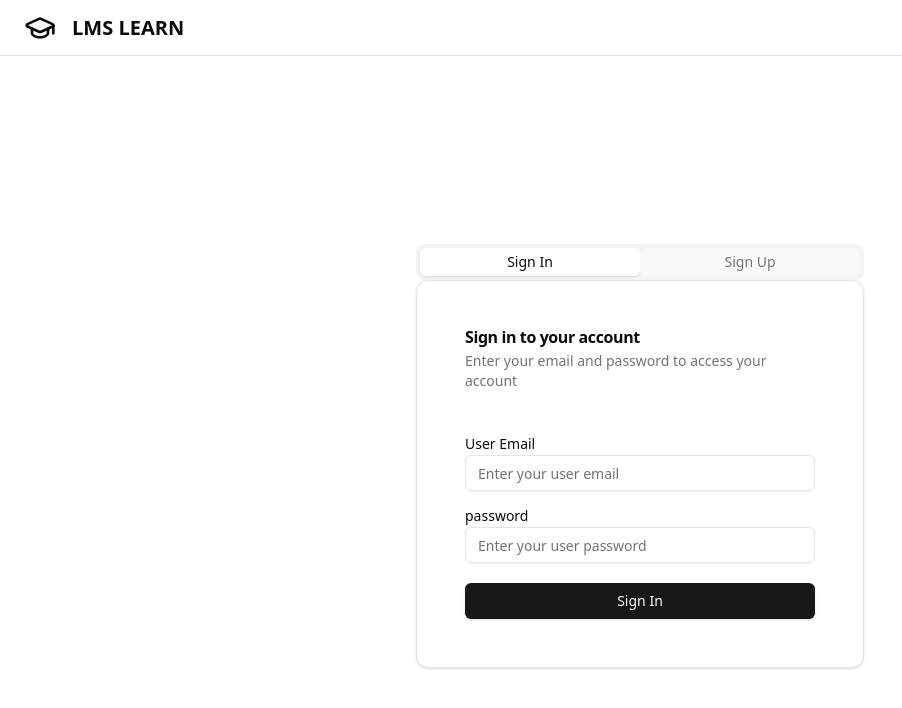
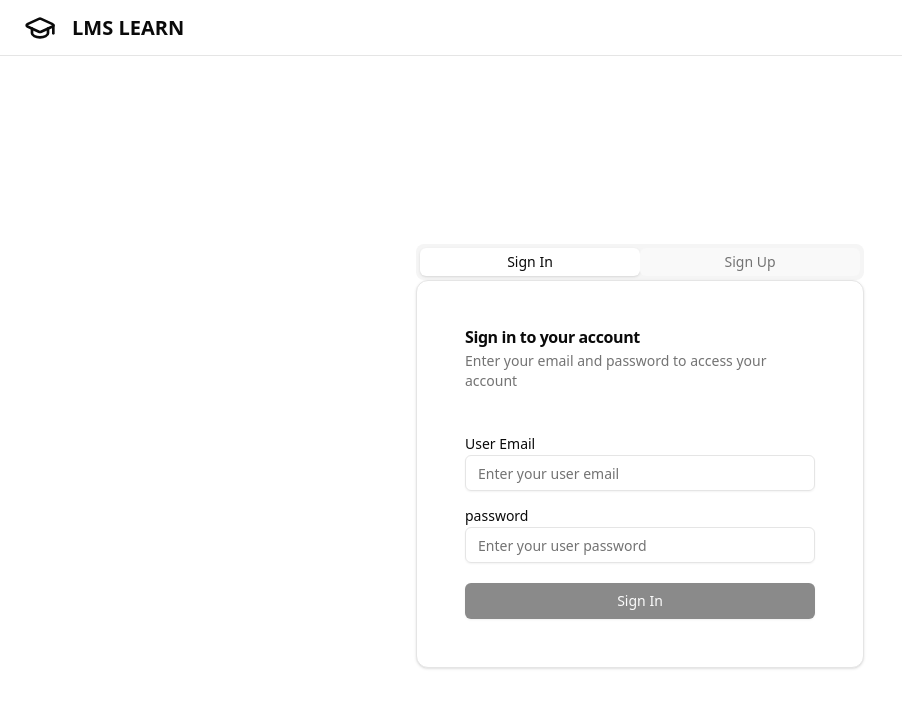
Before and after one commit to BARNALIXD/MERNclient, a React (Vite) app: page /auth in a window 1280 px wide. Shown: the top 708 px of the page, without its empty margins (0-902 px from the left). Built offline with nearby package versions, Linux system fonts and the light colour scheme.

Commit message:
function checkIfSignUpFormIsValid() {   function checkIfSignInFormIsValid() {

```diff
--- a/src/components/common-form/index.jsx
+++ b/src/components/common-form/index.jsx
@@ -7,6 +7,7 @@ function CommonForm({
   formControls = [],
   formData,
   setFormData,
+  isButtonDisabled = false,
 }) {
   return (
     <form onSubmit={handleSubmit}>
@@ -16,7 +17,7 @@ function CommonForm({
         formData={formData}
         setFormData={setFormData}
       />
-      <Button type="submit" className="mt-5 w-full">{buttonText || "Submit"}</Button>
+      <Button disabled={isButtonDisabled} type="submit" className="mt-5 w-full">{buttonText || "Submit"}</Button>
     </form>
   );
 }
--- a/src/pages/auth/index.jsx
+++ b/src/pages/auth/index.jsx
@@ -19,6 +19,23 @@ function Authpage() {
 
   function handleTabChange(value) {
     setActiveTab(value);
+  }
+
+  function checkIfSignInFormIsValid() {
+    return (
+      signInFormData &&
+      signInFormData.userEmail !== "" &&
+      signInFormData.password !== ""
+    );
+  }
+
+  function checkIfSignUpFormIsValid() {
+    return (
+      signUpFormData &&
+      signUpFormData.userName !== "" &&
+      signUpFormData.userEmail !== "" &&
+      signUpFormData.password !== ""
+    );
   }
 
   console.log(signInFormData);
@@ -56,6 +73,7 @@ function Authpage() {
                 buttonText={'Sign In'}
                 formData={signInFormData}
                 setFormData={setSignInFormData}
+                isButtonDisabled = {!checkIfSignInFormIsValid()}
                 />
             </CardContent>
            </Card>
@@ -74,6 +92,7 @@ function Authpage() {
                 buttonText={'Sign Up'}
                 formData={signUpFormData}
                 setFormData={setSignUpFormData}
+                isButtonDisabled = {!checkIfSignUpFormIsValid()}
                 />
             </CardContent>
            </Card>
```
